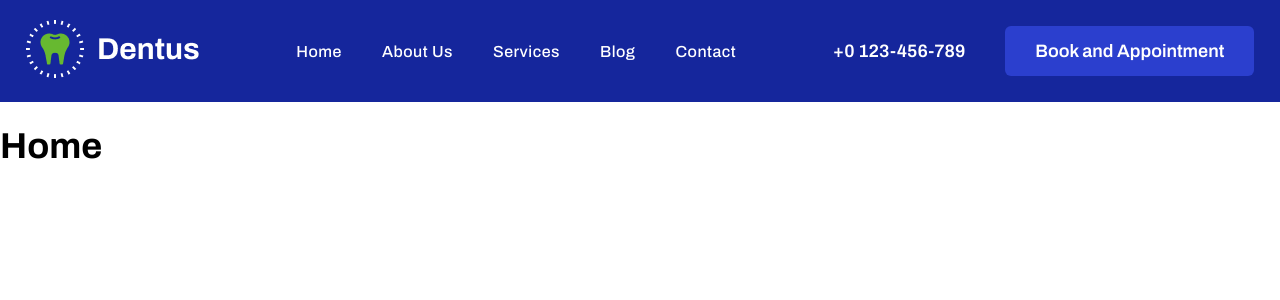
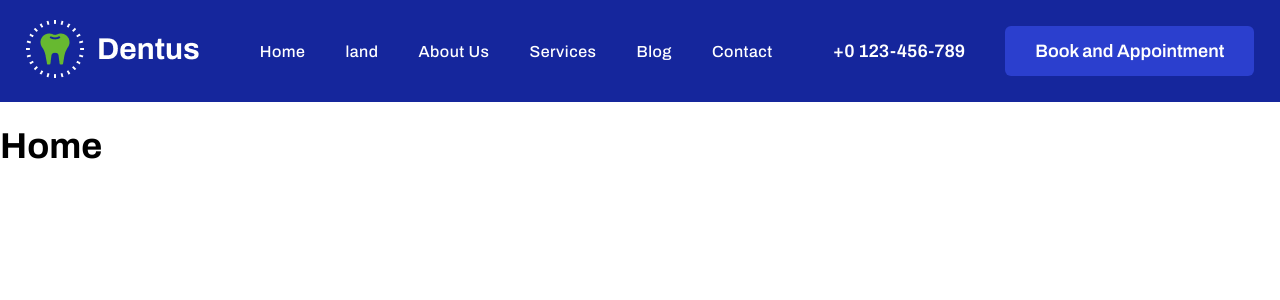
Before and after one commit to kamleshyad/Dentus, a React (Vite) app: page / in a window 1280 px wide. Shown: the top 300 px of the page. Built offline with nearby package versions, Linux system fonts and the light colour scheme.

Commit message:
land added

```diff
--- a/src/compnents/Header.jsx
+++ b/src/compnents/Header.jsx
@@ -15,6 +15,9 @@ export const Header = ()=>{
                             <ul className="reset">
                                 <li>
                                     <NavLink to="/">Home</NavLink>
+                                </li>
+                                <li>
+                                    <NavLink to="/">land</NavLink>
                                 </li>
                                 <li>
                                     <NavLink to="about/">About Us</NavLink>
```
